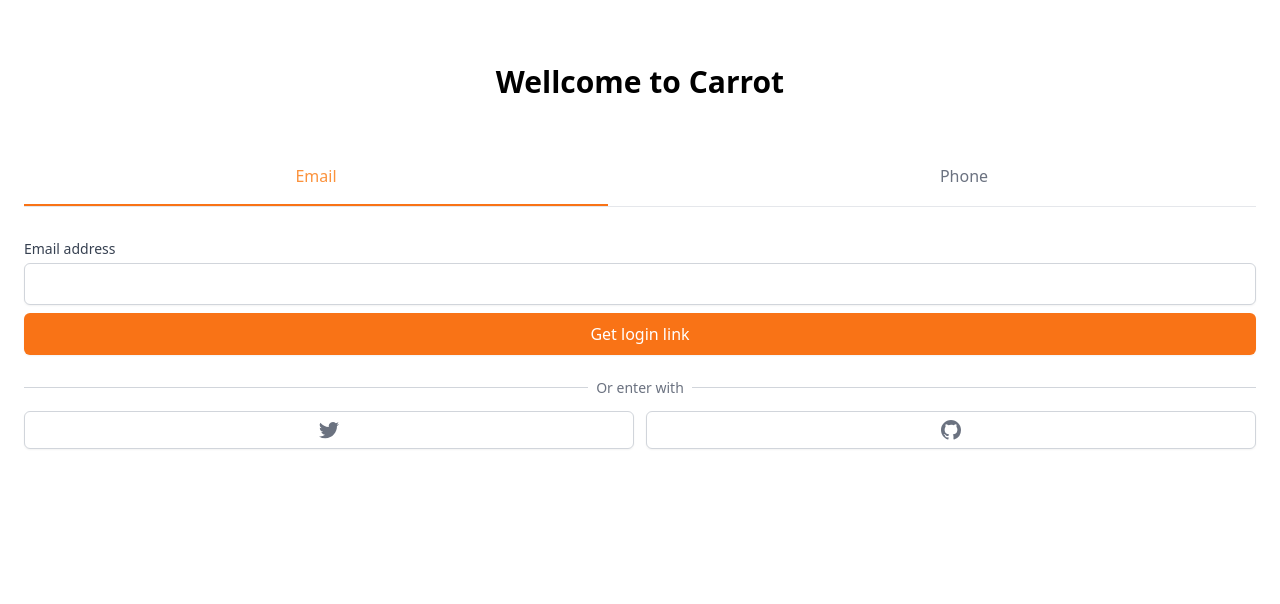
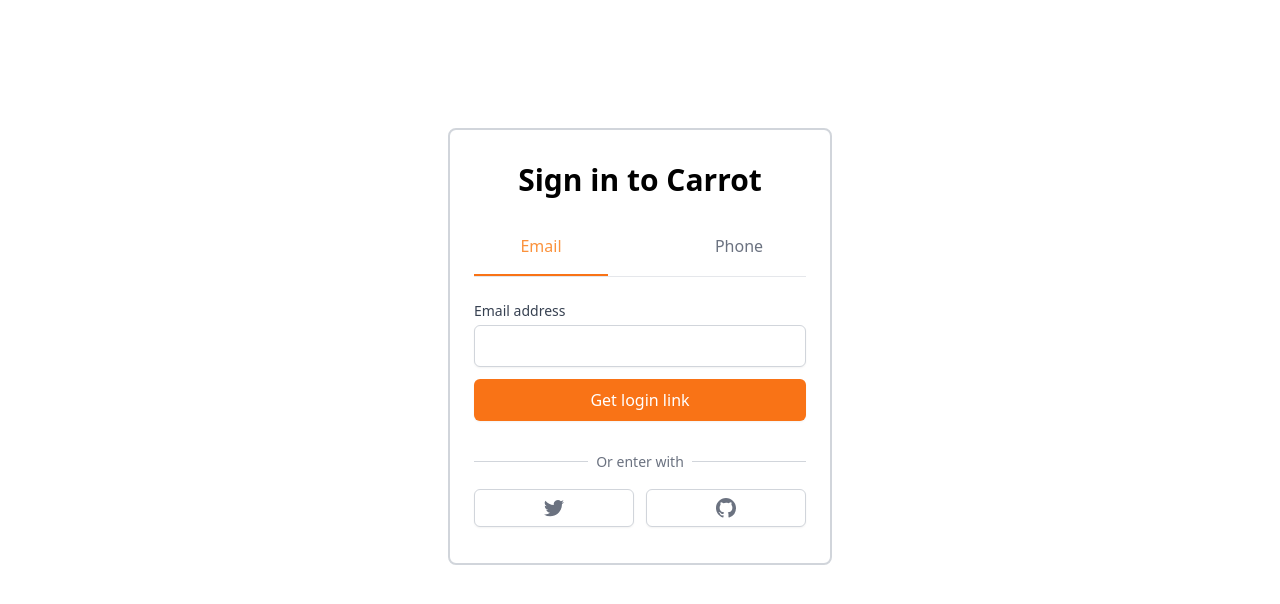
Before and after one commit to JYoungKweon/reactjs_carrot_market, a Next.js app: page /enter in a window 1280 px wide. Shown: the top 604 px of the page. Built offline with nearby package versions, Linux system fonts and the light colour scheme.

Commit message:
signin_2

```diff
--- a/pages/enter.tsx
+++ b/pages/enter.tsx
@@ -9,9 +9,10 @@
   const onEmailClick = () => setMethod("email");
   const onPhoneClick = () => setMethod("phone");
   return (
-    <div className="mt-16 px-6">
-      <h3 className="text-3xl font-bold text-center">Wellcome to Carrot</h3>
-      <div className="mt-8">
+    <div className="flex justify-center items-center">
+      <div className="mt-32 w-96 border-2 border-gray-300 rounded-lg px-6 pt-8 pb-9">
+        <h3 className="text-3xl font-bold text-center">Sign in to Carrot</h3>
+        <div className="mt-1">
           <div className="flex flex-col items-center">
             <div className="grid border-b w-full mt-8 grid-cols-2 gap-16">
               <button
@@ -38,7 +39,7 @@
               </button>
             </div>
           </div>
-        <form className="flex flex-col mt-8">
+          <form className="flex flex-col mt-6">
             <label className="text-sm font-medium text-gray-700">
               {method === "email" ? "Email address" : null}
               {method === "phone" ? "Phone number" : null}
@@ -64,12 +65,12 @@
                 </div>
               ) : null}
             </div>
-          <button className="mt-2 bg-orange-500 hover:bg-orange-600 text-white py-2 px-4 border border-transparent rounded-md shadow-sm font-medium focus:ring-2 focus:ring-offset-2 focus:ring-orange-500 focus:outline-none">
+            <button className="mt-3 transition bg-orange-500 hover:bg-orange-600 text-white py-2 px-4 border border-transparent rounded-md shadow-sm font-medium focus:ring-2 focus:ring-offset-2 focus:ring-orange-500 focus:outline-none">
               {method === "email" ? "Get login link" : null}
               {method === "phone" ? "Get one-time password" : null}
             </button>
           </form>
-        <div className="mt-8">
+          <div className="mt-10">
             <div className="relative">
               <div className="absolute w-full border-t border-gray-300" />
               <div className="relative -top-3 text-center">
@@ -79,7 +80,7 @@
               </div>
             </div>
             <div className="grid grid-cols-2 gap-3">
-            <button className="flex justify-center items-center py-2 px-4 border border-gray-300 rounded-md shadow-sm bg-white text-sm font-medium text-gray-500 hover:bg-gray-100">
+              <button className="mt-1 transition flex justify-center items-center py-2 px-4 border border-gray-300 rounded-md shadow-sm bg-white text-sm font-medium text-gray-500 hover:bg-gray-100">
                 <svg
                   className="w-5 h-5"
                   aria-hidden="true"
@@ -89,7 +90,7 @@
                   <path d="M6.29 18.251c7.547 0 11.675-6.253 11.675-11.675 0-.178 0-.355-.012-.53A8.348 8.348 0 0020 3.92a8.19 8.19 0 01-2.357.646 4.118 4.118 0 001.804-2.27 8.224 8.224 0 01-2.605.996 4.107 4.107 0 00-6.993 3.743 11.65 11.65 0 01-8.457-4.287 4.106 4.106 0 001.27 5.477A4.073 4.073 0 01.8 7.713v.052a4.105 4.105 0 003.292 4.022 4.095 4.095 0 01-1.853.07 4.108 4.108 0 003.834 2.85A8.233 8.233 0 010 16.407a11.616 11.616 0 006.29 1.84" />
                 </svg>
               </button>
-            <button className="flex justify-center items-center py-2 px-4 border border-gray-300 rounded-md shadow-sm bg-white text-sm font-medium text-gray-500 hover:bg-gray-100">
+              <button className="mt-1 transition flex justify-center items-center py-2 px-4 border border-gray-300 rounded-md shadow-sm bg-white text-sm font-medium text-gray-500 hover:bg-gray-100">
                 <svg
                   className="w-5 h-5"
                   aria-hidden="true"
@@ -107,5 +108,6 @@
           </div>
         </div>
       </div>
+    </div>
   );
 }
```
Lines whose indentation alone changed are shown as unchanged.
